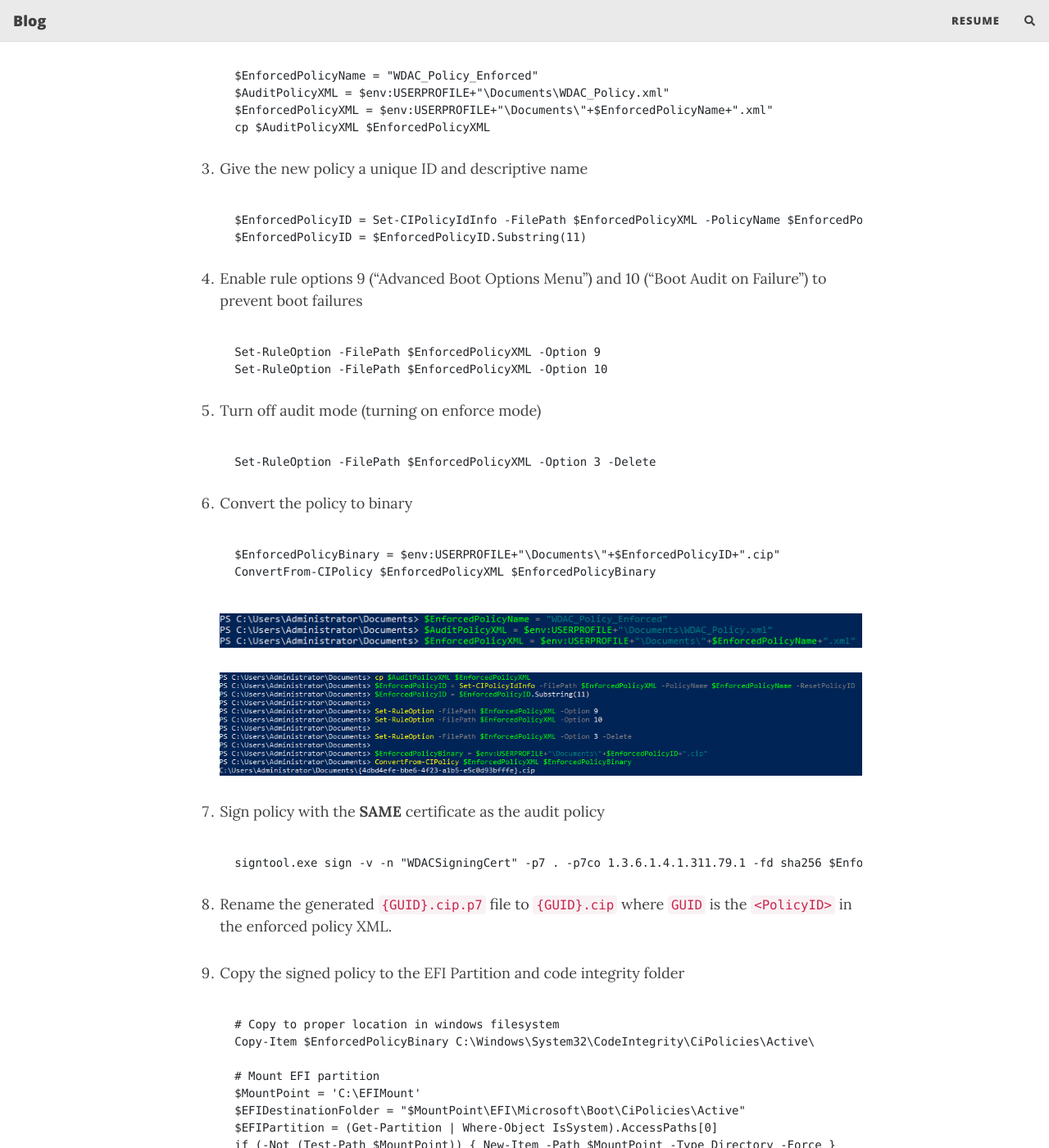
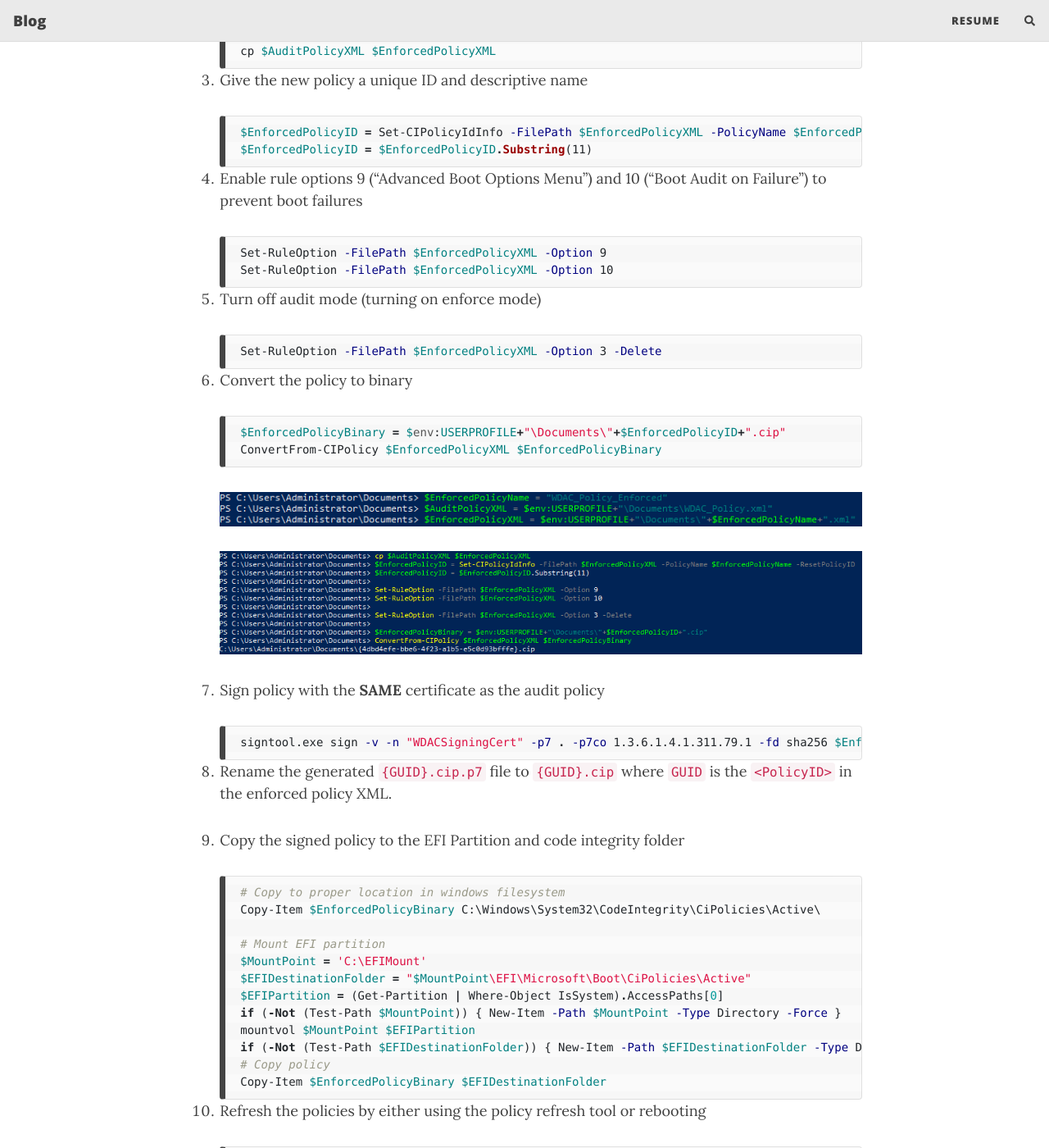
Before and after one commit to HullaBrian/Personal-Website, a Jekyll site: the page built from _posts/2024-08-09-WDAC.md, in a window 1280 px wide and 1400 px high, scrolled down 32650 px. Shown: the whole window at 82% size. Built offline with Jekyll 4.4.1, drawn with Linux system fonts in a browser that asks for light colours; nearby versions of some CDN libraries; comment, search, counter and statistics services are not loaded; some of the changed text lies outside the part shown.

Commit message:
Code block formatting and spelling corrections on WDAC blog post

````diff
--- a/_posts/2024-08-09-WDAC.md
+++ b/_posts/2024-08-09-WDAC.md
@@ -164,7 +164,7 @@ using **UEFI** and **secure boot**.
 1. Open an elevated PowerShell window
 2. Initialize the following variables:
 
-    ```PowerShell
+    ```powershell
     $PolicyPath=$env:userprofile+"\Desktop\"
     $PolicyName="Example_Policy"
     $Policy=$PolicyPath+$PolicyName+".xml"
@@ -172,7 +172,7 @@ using **UEFI** and **secure boot**.
 
 3. Navigate to your desktop
 
-    ```PowerShell
+    ```powershell
     cd $PolicyPath
     ```
 
@@ -183,32 +183,32 @@ using **UEFI** and **secure boot**.
     Alternatively, if you purchased a code signing cert or issued your own, you
     may export the generated certificate file.
 
-    ```PowerShell
+    ```powershell
     Add-SignerRule -FilePath $Policy -CertificatePath <Path to exported certificate file> -Update -Supplemental
     ```
 
 5. Remove the unsigned policy rule option using `Set-RuleOption`
 
-    ```PowerShell
+    ```powershell
     Set-RuleOption -FilePath $Policy -Option 6 -Delete
     ```
 
 6. (Optional) Reset the policy ID and change the policy name using [`SetCIPolicyIdInfo`](https://learn.microsoft.com/en-us/powershell/module/configci/set-cipolicyidinfo?view=windowsserver2022-ps)
 
-    ```PowerShell
+    ```powershell
     Set-CIPolicyIdInfo -FilePath "$Policy" -PolicyId "NEWID" -PolicyName "NEWNAME"
     ```
 
 7. (Optional) Change the policy VersionEx using [`Set-CIPolicyVersion`](https://learn.microsoft.com/en-us/powershell/module/configci/set-cipolicyversion?view=windowsserver2022-ps)
 
-    ```PowerShell
+    ```powershell
     Set-CIPolicyVersion -FilePath $Policy -Version 'A.B.C.D'
     ```
 
 8. Convert the policy from `.xml` to binary format using
     [`ConvertFrom-CIPolicy`](https://learn.microsoft.com/en-us/powershell/module/configci/convertfrom-cipolicy)
 
-    ```PowerShell
+    ```powershell
     $PolicyID= Set-CIPolicyIdInfo -FilePath $Policy  -ResetPolicyID
     $PolicyID = $PolicyID.Substring(11)
     $CIPolicyBin = $env:userprofile + "\Desktop\" + $PolicyID + ".cip"
@@ -228,7 +228,7 @@ to sign WDAC policies.
     - Substitute `PATH_TO_CERT` with the **path of the directory** that contains the `.pfx` file
     (something like `C:\Windows\System32\`)
 
-    ```PowerShell
+    ```powershell
     <Path to signtool.exe> sign -v -n "SigningCert" -p7 "PATH_TO_CERT" -p7co 1.3.6.1.4.1.311.79.1 -fd sha256 $CIPolicyBin
     ```
 
@@ -337,7 +337,7 @@ the file system.
 
 #### CiTool.exe
 Starting with the Windows 11 2022 update, `CiTool.exe` allows users to remove WDAC policies using
-their respective GUID from an **elevated command or powershell window**.
+their respective GUID from an **elevated command or PowerShell window**.
 
 ```powershell
 CiTool.exe -rp "{PolicyId GUID}" -json
@@ -381,18 +381,18 @@ In order to add a rule to WDAC that allows signed executables from an internal C
 you first need to have the exported code signing certificate which, in my case, is
 a `.pfx` file. Next, you must have `signtool.exe` installed, which you can download
 from [here](https://developer.microsoft.com/en-us/windows/downloads/windows-sdk/) (make
-sure that you atleast install `Application Verifier for Windows` and `Windows App
+sure that you at least install `Application Verifier for Windows` and `Windows App
 Certification Kit`). Finally, sign the executable, by running the following command in
-powershell:
+PowerShell:
 
-```PowerShell
+```powershell
 & 'C:\Program Files (x86)\Windows Kits\10\App Certification Kit\signtool.exe' sign /a /f CERT.pfx /fd SHA256 /p PASSWORD EXECUTABLE.exe
 ```
 
 This will result in the executable being signed with your desired certificate.
 To test to see if the signing was successful, you may use the `certutil` command.
 
-```PowerShell
+```powershell
 certutil -dump EXECUTABLE.exe
 ```
 
@@ -468,7 +468,7 @@ policy (`SiPolicy.p7b`) to a secure location to prevent just anyone from tamperi
 with it. The best location is `C:\Windows\System32\CodeIntegrity\`. To do it on
 the command line:
 
-```PowerShell
+```powershell
 mv .\SiPolicy.p7b "C:\Windows\System32\CodeIntegrity\"
 ```
 
@@ -493,7 +493,7 @@ be used on. You don't want to apply a WDAC policy that won't allow
 users to use software required for their job!
 
 To test the WDAC policy that we just made, I'll first run the signed
-executable, then an unsigned copy using powershell.
+executable, then an unsigned copy using PowerShell.
 
 ![alt text](/assets/img/WDAC/running-signed-and-unsigned-audit.png)
 
@@ -607,13 +607,13 @@ Now, the policy is correctly generated and ready for signing.
     ![alt text](/assets/img/WDAC//signed-policy-example/install-certificate-into-personal-store.png)
 
 2. Export the certificate as a `.pfx` file, making sure to **export
-    the private key** along with **all extended properties** and (preferebly) use **AES256-SHA256 encryption**. In this example, I exported the certificate to
+    the private key** along with **all extended properties** and (preferably) use **AES256-SHA256 encryption**. In this example, I exported the certificate to
     `C:\Windows\System32\WDACSigningPolicy.pfx`
 
 3. Follow the instructions outlined in the [Preparing to Sign](#preparing-to-sign) section.
     **Note: for this example, I used the Administrator's `Documents` folder instead of the Desktop.**
 
-    ```PowerShell
+    ```powershell
     $PolicyPath=$env:userprofile+"\Documents\"
     $PolicyName="WDAC_Policy"
     $Policy=$PolicyPath+$PolicyName+".xml"
@@ -634,7 +634,7 @@ Now, the policy is correctly generated and ready for signing.
 
 4. Ensure that the signing certificate is exported as a `.pfx` file in the current directory. Then, sign the policy using signtool.
 
-    ```PowerShell
+    ```powershell
     signtool.exe sign -v -n "WDACSigningCert" -p7 . -p7co 1.3.6.1.4.1.311.79.1 -fd sha256 $CIPolicyBin
     ```
 
@@ -646,7 +646,7 @@ Now, the policy is correctly generated and ready for signing.
 
 5. Verify that the policy is correctly signed
 
-```PowerShell
+```powershell
 $SignedPolicy = 'path to signed policy file'
 Add-Type -AssemblyName 'System.Security'
 $SignedCryptoMsgSyntax = New-Object -TypeName System.Security.Cryptography.Pkcs.SignedCms
@@ -663,13 +663,13 @@ Below is an **example** of the expected output
 
 2. Move the policy to the proper location for **multiple policy format**
 
-    ```PowerShell
+    ```powershell
     Copy-Item $SignedPolicy C:\Windows\System32\CodeIntegrity\CiPolicies\Active
     ```
 
 3. Copy the policy to the system's EFI partition
 
-    ```PowerShell
+    ```powershell
     $MountPoint = 'C:\EFIMount'
     $EFIDestinationFolder = "$MountPoint\EFI\Microsoft\Boot\CiPolicies\Active"
     $EFIPartition = (Get-Partition | Where-Object IsSystem).AccessPaths[0]
@@ -684,7 +684,7 @@ Below is an **example** of the expected output
     at this point should be in
     `C:\Windows\System32\CodeIntegrity\CiPolicies\Active\`**
 
-    ```PowerShell
+    ```powershell
     Copy-Item -Path $PolicyBinary -Destination $EFIDestinationFolder -Force
     ```
 
@@ -703,7 +703,7 @@ Filter the event log for event id `3076` (or `3077` if the policy is in enforce
 
 ![alt text](/assets/img/WDAC/signed-policy-example/signed-policy-audit-mode-log.png)
 
-Even though powershell and explorer were run, those events weren't logged
+Even though PowerShell and explorer were run, those events weren't logged
 because the WDAC policy allowed it. However, because an unsigned executable
 (`cookies.exe`) was run, that event was logged.
 
@@ -715,7 +715,7 @@ mode).
 1. Open an elevated PowerShell window
 2. Copy the audit policy to create the template used for the enforced policy
 
-    ```PowerShell
+    ```powershell
     $EnforcedPolicyName = "WDAC_Policy_Enforced"
     $AuditPolicyXML = $env:USERPROFILE+"\Documents\WDAC_Policy.xml"
     $EnforcedPolicyXML = $env:USERPROFILE+"\Documents\"+$EnforcedPolicyName+".xml"
@@ -724,27 +724,27 @@ mode).
 
 3. Give the new policy a unique ID and descriptive name
 
-    ```PowerShell
+    ```powershell
     $EnforcedPolicyID = Set-CIPolicyIdInfo -FilePath $EnforcedPolicyXML -PolicyName $EnforcedPolicyName -ResetPolicyID
     $EnforcedPolicyID = $EnforcedPolicyID.Substring(11)
     ```
 
 4. Enable rule options 9 ("Advanced Boot Options Menu") and 10 ("Boot Audit on Failure") to prevent boot failures
 
-    ```PowerShell
+    ```powershell
     Set-RuleOption -FilePath $EnforcedPolicyXML -Option 9
     Set-RuleOption -FilePath $EnforcedPolicyXML -Option 10
     ```
 
 5. Turn off audit mode (turning on enforce mode)
 
-    ```PowerShell
+    ```powershell
     Set-RuleOption -FilePath $EnforcedPolicyXML -Option 3 -Delete
     ```
 
 6. Convert the policy to binary
 
-    ```PowerShell
+    ```powershell
     $EnforcedPolicyBinary = $env:USERPROFILE+"\Documents\"+$EnforcedPolicyID+".cip"
     ConvertFrom-CIPolicy $EnforcedPolicyXML $EnforcedPolicyBinary
     ```
@@ -755,7 +755,7 @@ mode).
 
 7. Sign policy with the **SAME** certificate as the audit policy
 
-    ```PowerShell
+    ```powershell
     signtool.exe sign -v -n "WDACSigningCert" -p7 . -p7co 1.3.6.1.4.1.311.79.1 -fd sha256 $EnforcedPolicyBinary
     ```
 
@@ -764,7 +764,7 @@ mode).
 
 9. Copy the signed policy to the EFI Partition and code integrity folder
 
-    ```PowerShell
+    ```powershell
     # Copy to proper location in windows filesystem
     Copy-Item $EnforcedPolicyBinary C:\Windows\System32\CodeIntegrity\CiPolicies\Active\
 
@@ -781,7 +781,7 @@ mode).
 
 10. Refresh the policies by either using the policy refresh tool or rebooting
 
-    ```PowerShell
+    ```powershell
     # Replace $RefreshPolicyTool with the path of the tool itself
     & $RefreshPolicyTool
     ```
````
Also changed, not shown: other parts of _posts/2024-08-09-WDAC.md (+7 -7 lines).
